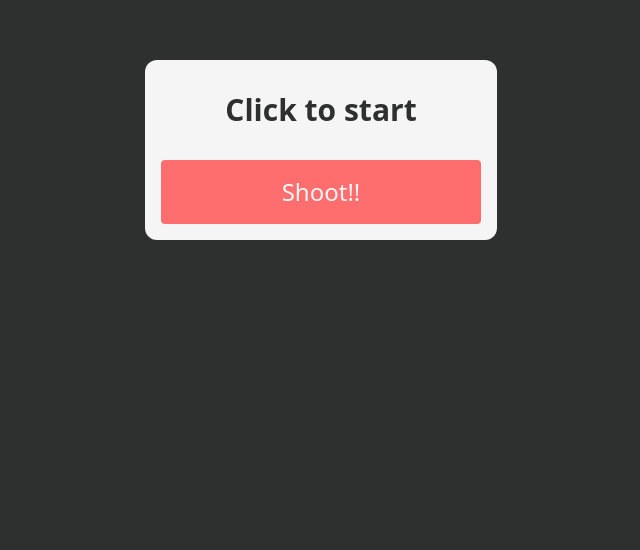
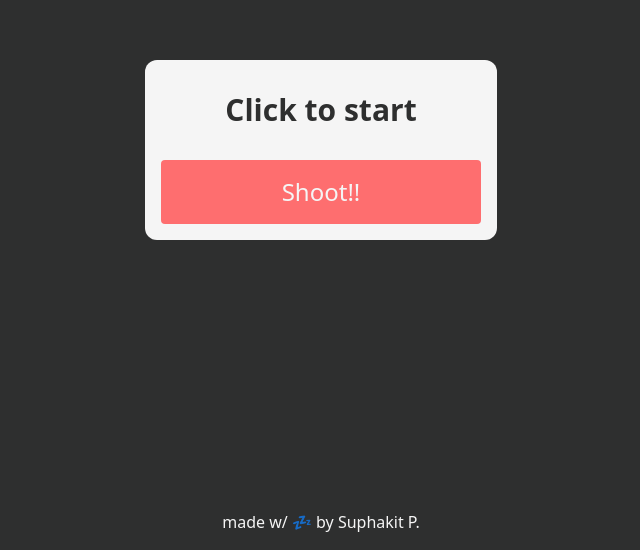
Before and after one commit to dethMastery/anxiety-roulette, a React (Vite) app: page / in a window 1280 px wide. Shown: the part 250-800 px from the top of the page, without its empty margins (319-959 px from the left). Built offline with nearby package versions, Linux system fonts and the light colour scheme; a web font is replaced by a local one.

Commit message:
feat<components>: added footer

```diff
--- a/src/App.tsx
+++ b/src/App.tsx
@@ -2,6 +2,7 @@ import { useEffect, useState } from "react";
 import { type Dispatch, type SetStateAction } from "react";
 
 import { FinalDraw } from "./components/Music";
+import { Footer } from "./components/Footer";
 
 const resetTrigger = (
   setTrigger: Dispatch<SetStateAction<number | undefined>>
@@ -66,6 +67,7 @@ function App() {
           </button>
         </div>
       </div>
+      <Footer />
     </div>
   );
 }
--- /dev/null
+++ b/src/components/Footer.tsx
@@ -0,0 +1,10 @@
+export const Footer = () => {
+  return (
+    <div className="w-full fixed bottom-0 left-0 py-4 text-center text-whitesmoke">
+      made w/ 💤 by{" "}
+      <a href="https://suphakit.net" className="hover:opacity-60">
+        Suphakit P.
+      </a>
+    </div>
+  );
+};
```
